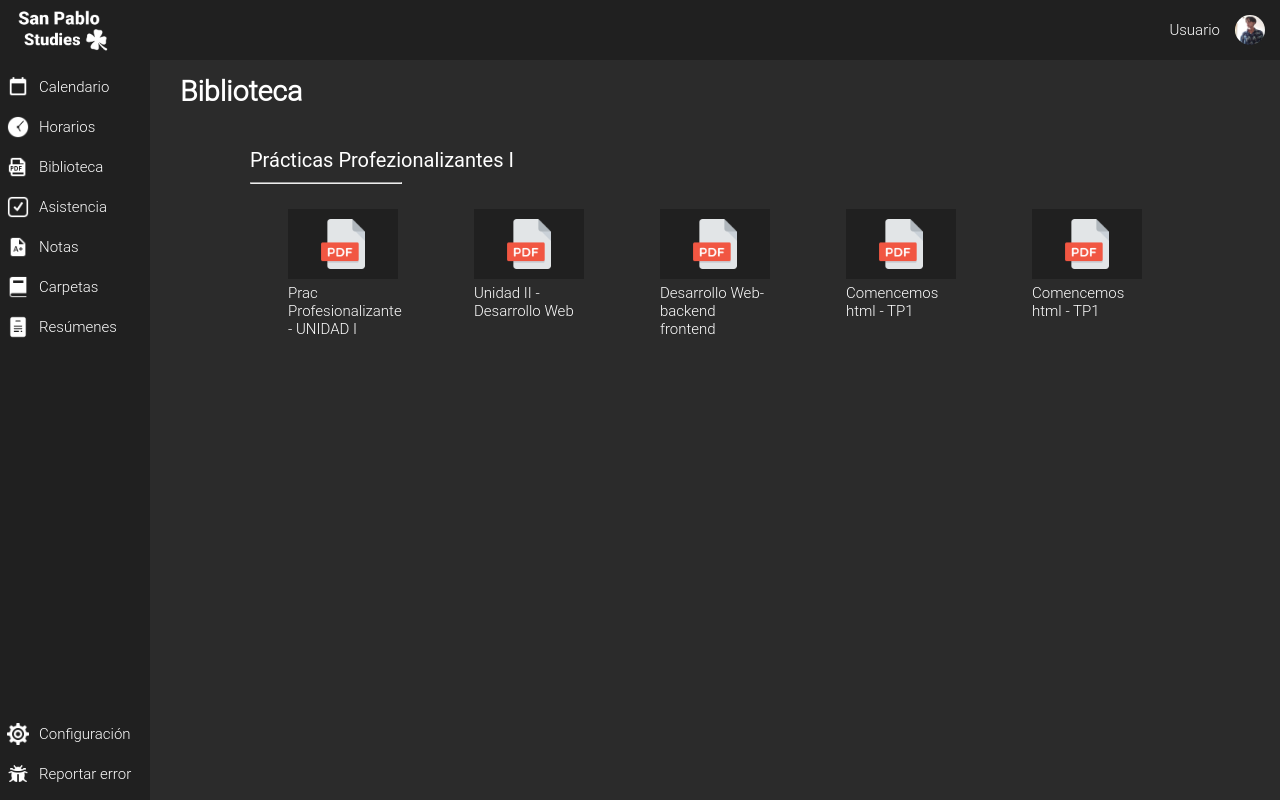
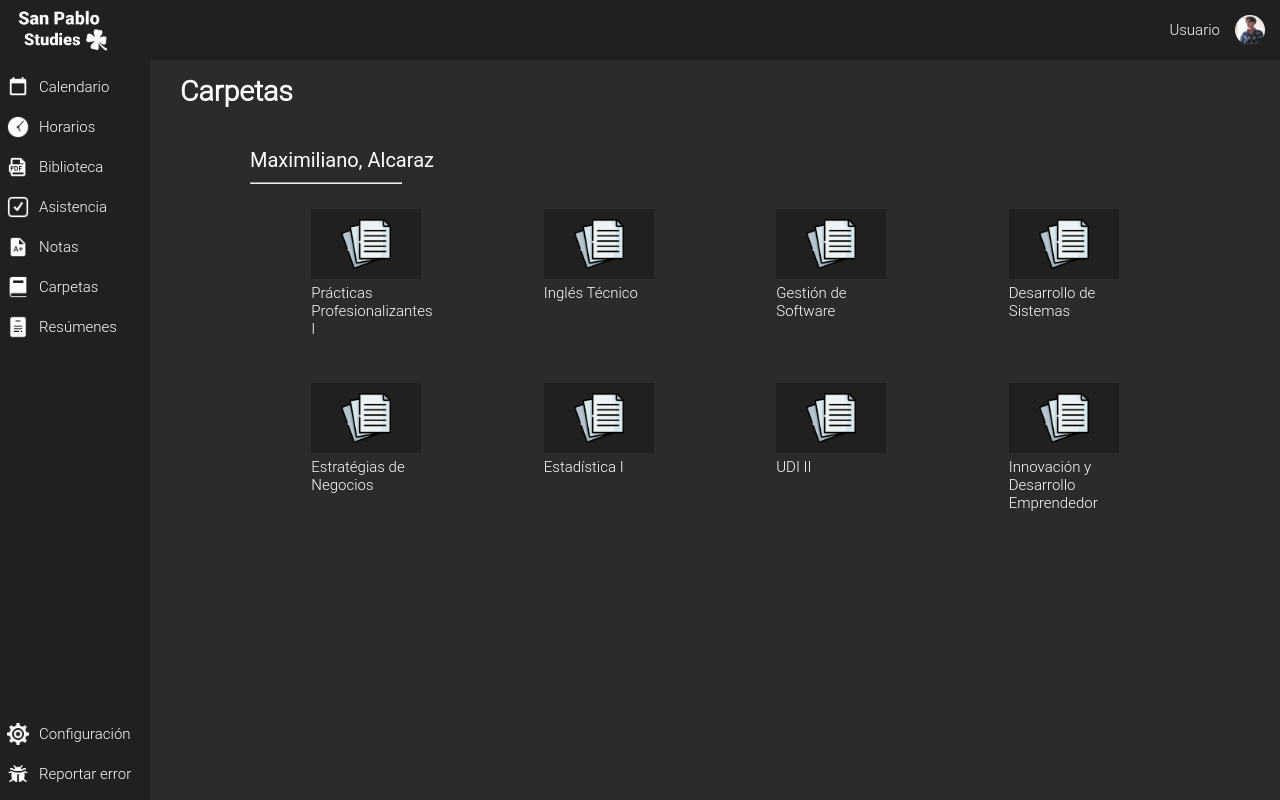
Before and after one commit to MaksiConGit/San-Pablo-Studies, a PHP site: page / in a window 1280 px wide. Run offline with PHP 8.4, Linux system fonts and the light colour scheme; some web fonts are replaced.

Commit message:
Se hizo un boceto de carpetas

```diff
--- a/css/style.css
+++ b/css/style.css
@@ -121,7 +121,7 @@ body{
     margin-left: 150px;
 }
 
-/* Calendario */
+/* Carpetas */
 
 #carpetas{
     width: 100%;
@@ -133,7 +133,7 @@ body{
     padding-right: 30px;
 }
 
-#biblioteca-titulos{
+#carpetas-titulos{
     display: flex;
     justify-content: space-between;
     padding-bottom: 10px;
@@ -141,57 +141,57 @@ body{
     font-size: 19px;
 }
 
-#pdfs-biblioteca{
+#div-carpetas{
     justify-content: space-around;
     margin-left: 70px;
     margin-right: 70px;
     margin-bottom: 15px;
 }
 
-#pdfs-biblioteca .nombre-materia{
+#div-carpetas .nombre-alumno{
     font-size: 20px;
     font-family: 'Roboto', sans-serif;
 }
 
-#pdfs-biblioteca hr{
+#div-carpetas hr{
     margin-top: 10px;
     margin-bottom: 25px;
     width: 150px;
 }
 
-#pdfs-biblioteca .div-materia{
+#div-carpetas .div-alumno{
     display: flex;
     justify-content: space-around;
 }
 
-.div-materia div img{
+.div-alumno div img{
     width: 50px;
     height: 50px;
 }
 
-#pdfs-biblioteca .div-materia .archivo{
+#div-carpetas .div-alumno .archivo{
     justify-content: center;
     align-items: center;
     margin-bottom: 45px;
 }
 
-#pdfs-biblioteca .div-materia .archivo:hover{
+#div-carpetas .div-alumno .archivo:hover{
     cursor: pointer;
 }
 
 
-#pdfs-biblioteca .div-materia .archivo .rect-img{
+#div-carpetas .div-alumno .archivo .rect-img{
     align-items: center;
     justify-content: center;
     display: flex;
     margin-bottom: 5px;
 }
 
-#pdfs-biblioteca .div-materia .archivo .nombre-archivo{
+#div-carpetas .div-alumno .archivo .nombre-archivo{
     width: 110px;
 }
 
-#pdfs-biblioteca .div-materia .archivo .div-rectangulo{
+#div-carpetas .div-alumno .archivo .div-rectangulo{
     background-color: #202020;
     /* margin-right: 50px; */
     /* margin-top: 25px; */
@@ -203,7 +203,7 @@ body{
     align-items: center;
 }
 
-#pdfs-biblioteca .div-materia .flecha{
+#div-carpetas .div-alumno .flecha{
     display: flex;
     justify-content: center;
     align-items: center;
@@ -214,11 +214,11 @@ body{
     padding: 5px;
 }
 
-#pdfs-biblioteca .nombre-archivo{
+#div-carpetas .nombre-archivo{
     display: flex;
 }
 
-#pdfs-biblioteca .nombre-archivo div{
+#div-carpetas .nombre-archivo div{
     display: flex;
     justify-content: center; /* Centra horizontalmente */
     margin-right: 50px;
@@ -229,11 +229,11 @@ body{
     padding: 5px;
 }
 
-#pdfs-biblioteca span{
+#div-carpetas span{
     font-size: 18px;
 }
 
-#pdfs-biblioteca div span{
+#div-carpetas div span{
     display: flex;
     flex-direction: column; /* Coloca los elementos en columnas */
     align-items: center; /* Centra horizontalmente los elementos */
--- a/index.html
+++ b/index.html
@@ -90,48 +90,73 @@
             <div id="carpetas" class="contenido_mostrado">
 
 
-                <div id="biblioteca-titulos">
-                    <h2>Biblioteca</h2>
+                <div id="carpetas-titulos">
+                    <h2>Carpetas</h2>
                 </div>
 
-                <div id="pdfs-biblioteca">
+                <div id="div-carpetas">
 
-                    <span class="nombre-materia">Prácticas Profezionalizantes I</span><hr>
-                    <div class="div-materia">
+                    <span class="nombre-alumno">Maximiliano, Alcaraz</span><hr>
+                    <div class="div-alumno">
 
                         <div class="archivo">
                             <div class="rect-img">
-                                <div class="div-rectangulo"><img src="img/pdf.png" alt=""></div>
+                                <div class="div-rectangulo"><img src="img/carpeta.png" alt=""></div>
                             </div>
-                            <div class="nombre-archivo">Prac Profesionalizante - UNIDAD I</div>
+                            <div class="nombre-archivo">Prácticas Profesionalizantes I</div>
                         </div>
 
                         <div class="archivo">
                             <div class="rect-img">
-                                <div class="div-rectangulo"><img src="img/pdf.png" alt=""></div>
+                                <div class="div-rectangulo"><img src="img/carpeta.png" alt=""></div>
                             </div>
-                            <div class="nombre-archivo">Unidad II - Desarrollo Web</div>
+                            <div class="nombre-archivo">Inglés Técnico</div>
                         </div>
 
                         <div class="archivo">
                             <div class="rect-img">
-                                <div class="div-rectangulo"><img src="img/pdf.png" alt=""></div>
+                                <div class="div-rectangulo"><img src="img/carpeta.png" alt=""></div>
                             </div>
-                            <div class="nombre-archivo">Desarrollo Web-backend frontend</div>
+                            <div class="nombre-archivo">Gestión de Software</div>
                         </div>
 
                         <div class="archivo">
                             <div class="rect-img">
-                                <div class="div-rectangulo"><img src="img/pdf.png" alt=""></div>
+                                <div class="div-rectangulo"><img src="img/carpeta.png" alt=""></div>
                             </div>
-                            <div class="nombre-archivo">Comencemos html - TP1</div>
+                            <div class="nombre-archivo">Desarrollo de Sistemas</div>
+                        </div>
+
+                    </div>
+
+                    <div class="div-alumno">
+
+                        <div class="archivo">
+                            <div class="rect-img">
+                                <div class="div-rectangulo"><img src="img/carpeta.png" alt=""></div>
+                            </div>
+                            <div class="nombre-archivo">Estratégias de Negocios</div>
                         </div>
 
                         <div class="archivo">
                             <div class="rect-img">
-                                <div class="div-rectangulo"><img src="img/pdf.png" alt=""></div>
+                                <div class="div-rectangulo"><img src="img/carpeta.png" alt=""></div>
                             </div>
-                            <div class="nombre-archivo">Comencemos html - TP1</div>
+                            <div class="nombre-archivo">Estadística I</div>
+                        </div>
+
+                        <div class="archivo">
+                            <div class="rect-img">
+                                <div class="div-rectangulo"><img src="img/carpeta.png" alt=""></div>
+                            </div>
+                            <div class="nombre-archivo">UDI II</div>
+                        </div>
+
+                        <div class="archivo">
+                            <div class="rect-img">
+                                <div class="div-rectangulo"><img src="img/carpeta.png" alt=""></div>
+                            </div>
+                            <div class="nombre-archivo">Innovación y Desarrollo Emprendedor</div>
                         </div>
 
                     </div>
```
